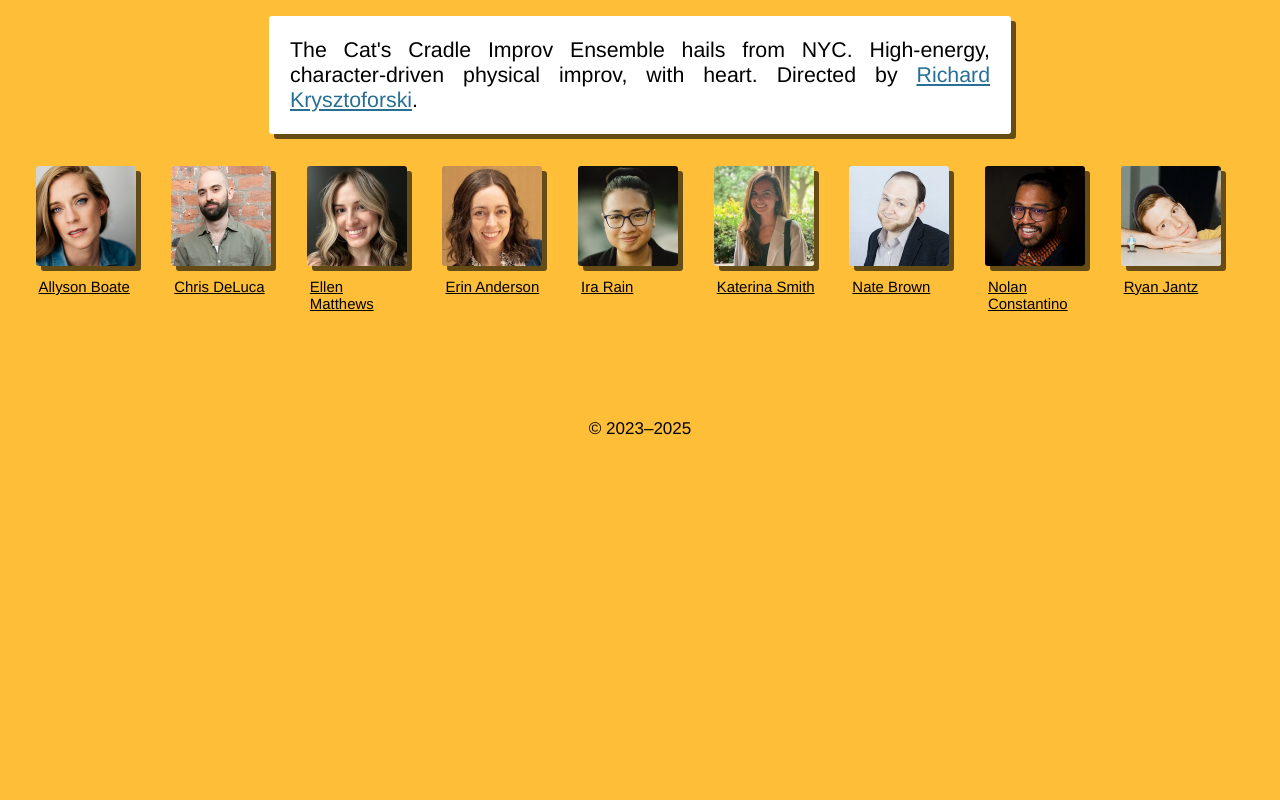
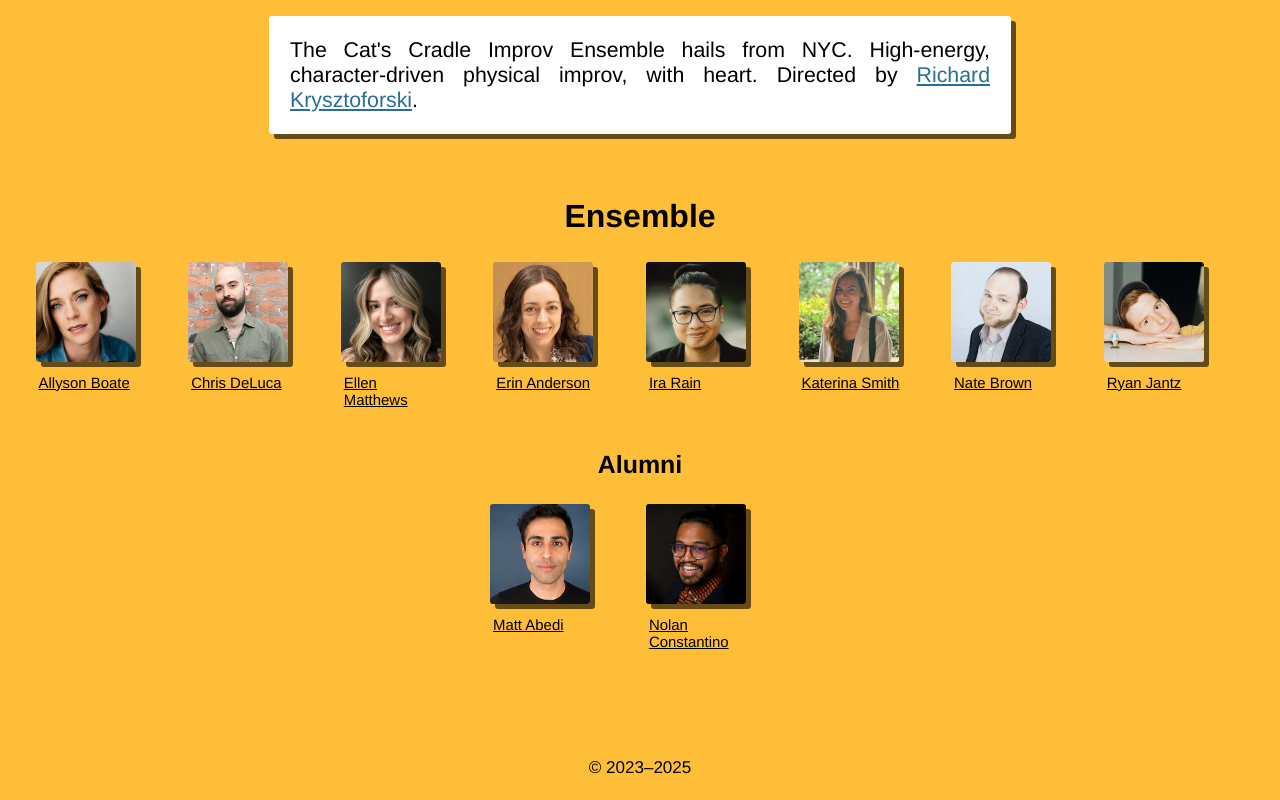
Before and after one commit to bronzehedwick/catscradleimprov.com, a plain HTML site: page index.html in a window 1280 px wide. Shown: the part 935-1735 px from the top of the page. Before the commit the page ends 1397 px from the top, so only its background shows below. Drawn offline with Linux system fonts and the light colour scheme.

Commit message:
Add alumni section

```diff
--- a/index.html
+++ b/index.html
@@ -39,6 +39,7 @@
       </div>
       <p class="box">The Cat's Cradle Improv Ensemble hails from NYC. High-energy, character-driven physical improv, with heart. Directed by <a href="https://rjk.nyc">Richard Krysztoforski</a>.</p>
       <div class="ensemble">
+        <h2>Ensemble</h2>
         <div class="photo-grid">
           <div class="photo-item">
             <a href="/bio/allyson"><img src="./images/Allyson%20Boate.png" title="Allyson Boate" alt="Allyson Boate" width="100" /></a>
@@ -64,21 +65,24 @@
             <a href="/bio/katerina"><img src="./images/Katerina%20Smith.jpeg" title="Katerina Smith" alt="Katerina Smith" width="100" /></a>
             <p class="photo-description"><a href="/bio/katerina">Katerina Smith</a></p>
           </div>
-          <!--<div class="photo-item">-->
-          <!--  <a href="/bio/matt"><img src="./images/Matt%20Abedi.jpg" title="Matt Abedi" alt="Matt Abedi" width="100" /></a>-->
-          <!--  <p class="photo-description"><a href="/bio/matt">Matt Abedi</a></p>-->
-          <!--</div>-->
           <div class="photo-item">
             <a href="/bio/nate"><img src="./images/Nate%20Brown.jpeg?hi" title="Nate Brown" alt="Nate Brown" width="100" /></a>
             <p class="photo-description"><a href="/bio/nate">Nate Brown</a></p>
           </div>
           <div class="photo-item">
+            <a href="/bio/ryan"><img src="./images/Ryan%20Jantz.jpg" title="Ryan Jantz" alt="Ryan Jantz" width="100" /></a>
+            <p class="photo-description"><a href="/bio/ryan">Ryan Jantz</a></p>
+          </div>
+        </div>
+        <h3>Alumni</h3>
+        <div class="photo-grid">
+          <div class="photo-item">
+            <a href="/bio/matt"><img src="./images/Matt%20Abedi.jpg" title="Matt Abedi" alt="Matt Abedi" width="100" /></a>
+            <p class="photo-description"><a href="/bio/matt">Matt Abedi</a></p>
+          </div>
+          <div class="photo-item">
             <a href="/bio/nolan"><img src="./images/Nolan%20Constantino.jpeg" title="Nolan Constantino" alt="Nolan Constantino" width="100" /></a>
             <p class="photo-description"><a href="/bio/nolan">Nolan Constantino</a></p>
-          </div>
-          <div class="photo-item">
-            <a href="/bio/ryan"><img src="./images/Ryan%20Jantz.jpg" title="Ryan Jantz" alt="Ryan Jantz" width="100" /></a>
-            <p class="photo-description"><a href="/bio/ryan">Ryan Jantz</a></p>
           </div>
         </div>
       </div>
--- a/styles.css
+++ b/styles.css
@@ -67,8 +67,13 @@ small {
 
 .photo-grid {
   display: grid;
-  grid-template-columns: repeat(auto-fit, minmax(100px, 1fr));
+  grid-template-columns: repeat(auto-fit, minmax(6.25rem, 1fr));
   gap: 1ch;
+  margin-inline: auto;
+}
+
+h3 + .photo-grid {
+  max-inline-size: 18.75rem;
 }
 
 .photo-description {
@@ -100,6 +105,14 @@ small {
 .float-left {
   float: left;
   margin-inline-end: 0.5ch;
+}
+
+.ensemble {
+  margin-block-start: 3em;
+}
+
+.ensemble :is(h2, h3) {
+  text-align: center;
 }
 
 /* MailChimp Form Embed Code - Classic - 12/17/2015 v10.7 */
```
